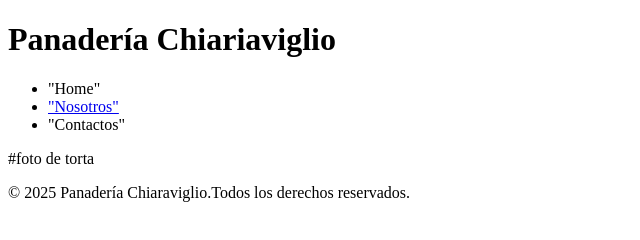
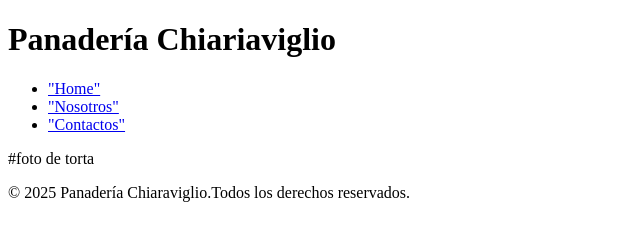
Before and after one commit to AyelenCarron/proyecto_panaderia, a plain HTML site: page clientes.html in a window 1280 px wide. Shown: the whole page, without its empty margins (0-640 px from the left). Drawn offline with Linux system fonts and the light colour scheme.

Commit message:
links de página de clientes

```diff
--- a/clientes.html
+++ b/clientes.html
@@ -10,9 +10,9 @@
         <h1> Panadería Chiariaviglio </h1>
         <nav>
             <ul>
-                <li> <a href="index.html"></a>"Home"</li>
-                <li> <a href="nosotros.html"> "Nosotros"</a></li>
-                <li> <a href="contactos.html"></a>"Contactos"</li>
+                <li> <a href="index.html">"Home"</a></li>
+                <li> <a href="nosotros.html">"Nosotros"</a></li>
+                <li> <a href="contactos.html">"Contactos"</a></li>
             </ul>
 
         </nav>
```
